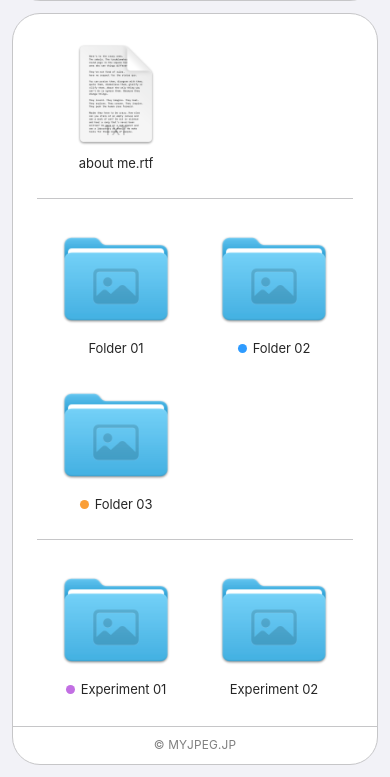
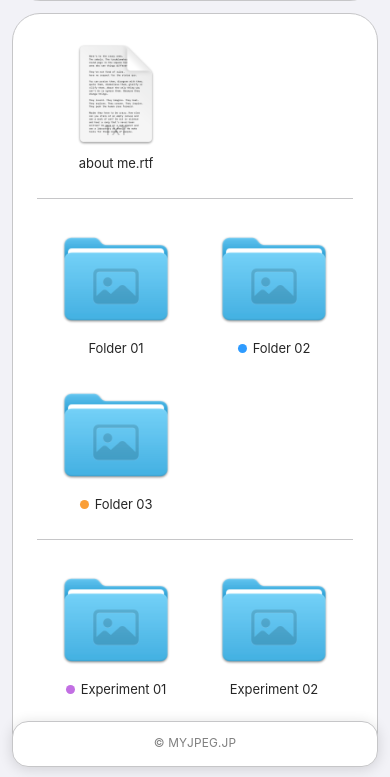
Before and after one commit to myjpeg-jp/myjpeg.jp, a website built with Vite: page index.html in a window 390 px wide. Shown: the part 67-844 px from the top of the page. Built offline with nearby package versions, Linux system fonts and the light colour scheme; files whose address does not match are found by name.

Commit message:
Add files via upload

```diff
--- a/style.css
+++ b/style.css
@@ -583,9 +583,9 @@ html, body {
     flex: 1;              /* fill remaining screen height */
     min-height: 0;
   }
-  .pages-scroll { padding: 24px 24px 24px; }
-  /* iOS Safari: body を可視領域に固定し、ページ自体のスクロールを止める。
-     これでフッターが下部バーの裏に押し出されない（内部だけスクロール）。 */
+  .pages-scroll { padding: 24px 24px 80px; }   /* 下部に浮かせたフッター分の余白 */
+
+  /* iOS Safari: body を可視領域に固定し、ページ自体のスクロールを止める（内部だけスクロール）。 */
   html { height: 100%; }
   body {
     position: fixed;
@@ -597,6 +597,21 @@ html, body {
     flex-direction: column;
     height: 100%;           /* 固定された body の可視領域いっぱい */
     overflow: hidden;
+  }
+
+  /* iOS は position:fixed 要素を下部バーの“上”に表示する。
+     フッター（＋スライダー）を浮かせて常時見えるようにする。 */
+  .main-footer {
+    position: fixed;
+    left: 12px;
+    right: 12px;
+    bottom: calc(10px + env(safe-area-inset-bottom, 0px));
+    z-index: 60;
+    height: 46px;
+    background: var(--main-bg);
+    border: 1px solid var(--card-border);
+    border-radius: 16px;
+    box-shadow: 0 2px 14px rgba(0, 0, 0, 0.14);
   }
   /* nav rows inherit the iOS Body · 17pt size from base */
   .grid-slider { right: 14px; }
```
